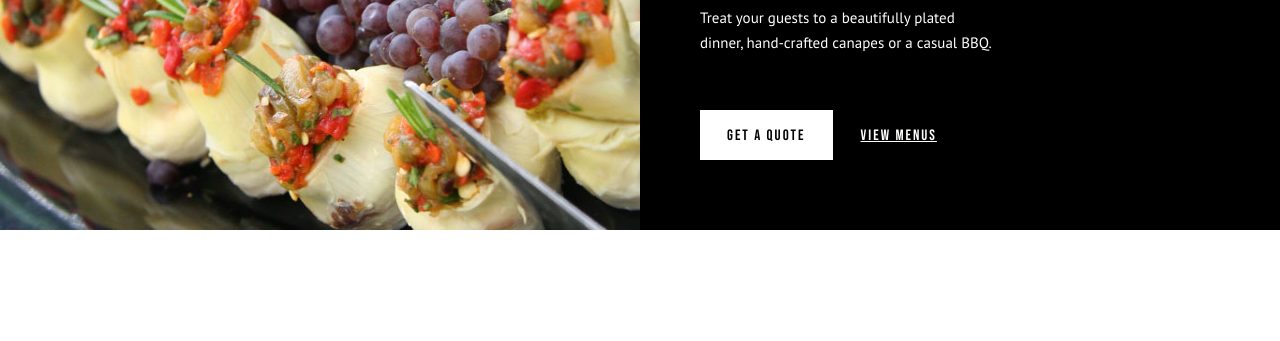
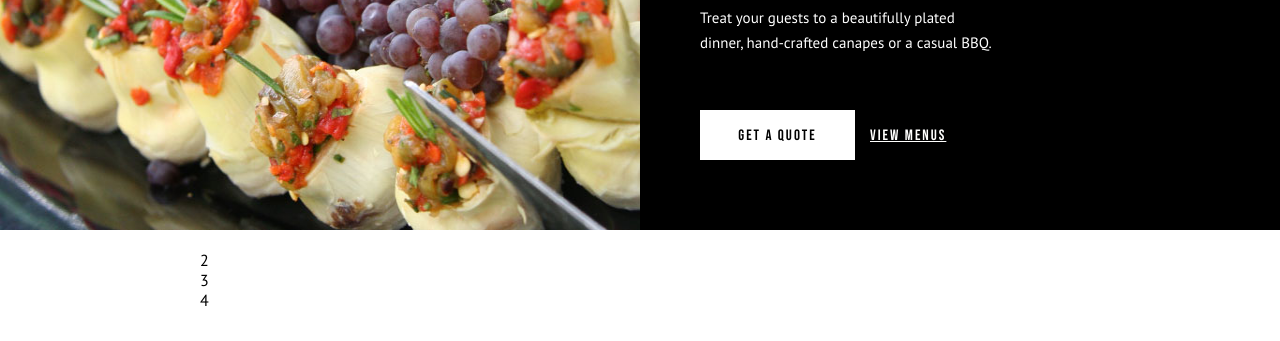
Before and after one commit to tanya-matiushik/PrimeOne2, a plain HTML site: page index.html in a window 1280 px wide. Shown: the part 343-684 px from the top of the page. Drawn offline with Linux system fonts and the light colour scheme.

Commit message:
redact button and link

```diff
--- a/CSS/style.css
+++ b/CSS/style.css
@@ -165,34 +165,43 @@ body {
     margin: 30px 0 55px 0;
 }
 
-.content-slider__btn {
+.contant-slider__wrapper-btn {
     display: flex;
-    width: 265px;
-    height: 50px;
+    align-items: center;
 }
 
-.content-slider__btn-text {
-    width: 50%;
+.btn {
+    width: 155px;
+    height: 50px;
     font-size: 15px;
     letter-spacing: 2px;
+    font-family: "Bebas Neue";
+}
+
+.btn-white {
     color: #000000;
     background-color: #ffffff;
-    font-family: "Bebas Neue";
+}
+
+.content-slider__btn {
     display: flex;
     justify-content: center;
     align-items: center;
 }
 
-.content-slider__btn-link {
-    width: 50%;
+.content-slider__link {
+    margin-left: 15px;
+}
+
+.link {
     font-size: 15px;
     letter-spacing: 2px;
     line-height: 25px;
+    font-family: "Bebas Neue";
+}
+
+.link-white {
     color: #fffffe;
-    font-family: "Bebas Neue";
-    display: flex;
-    justify-content: center;
-    align-items: center;
 }
 
 
--- a/index.html
+++ b/index.html
@@ -79,18 +79,29 @@
                     </h1>
                     <p class="content-slider__text">Treat your guests to a beautifully plated dinner, hand-crafted canapes or a casual BBQ.</p>
 
-                    <div class="content-slider__btn">
-                        <div class="content-slider__btn-text"> Get a quote</div>
-                        <a href="#" class="content-slider__btn-link">View menus</a>
+                    <div class="contant-slider__wrapper-btn">
+                        <div class="content-slider__btn btn btn-white"> Get a quote</div>
+                        <a href="#" class="content-slider__link link link-white">View menus</a>
                     </div>
-
-
                 </div>
             </div>
         </div>
 
         </div>
     </section>
+
+    <section class="description">
+        <div class="container">
+            <div class="description-wrapper">
+                <div class="description__column">
+                    <img src="" alt="">
+                </div>
+                <div class="description__column">2</div>
+                <div class="description__column">3</div>
+                <div class="description__column">4</div>
+            </div>
+        </div>
+    </section>
 </body>
 
 </html>
```
Also changed, not shown: images/description/corporate.png (added), images/description/online.png (added), images/description/private.png (added), images/description/wedding.png (added).
